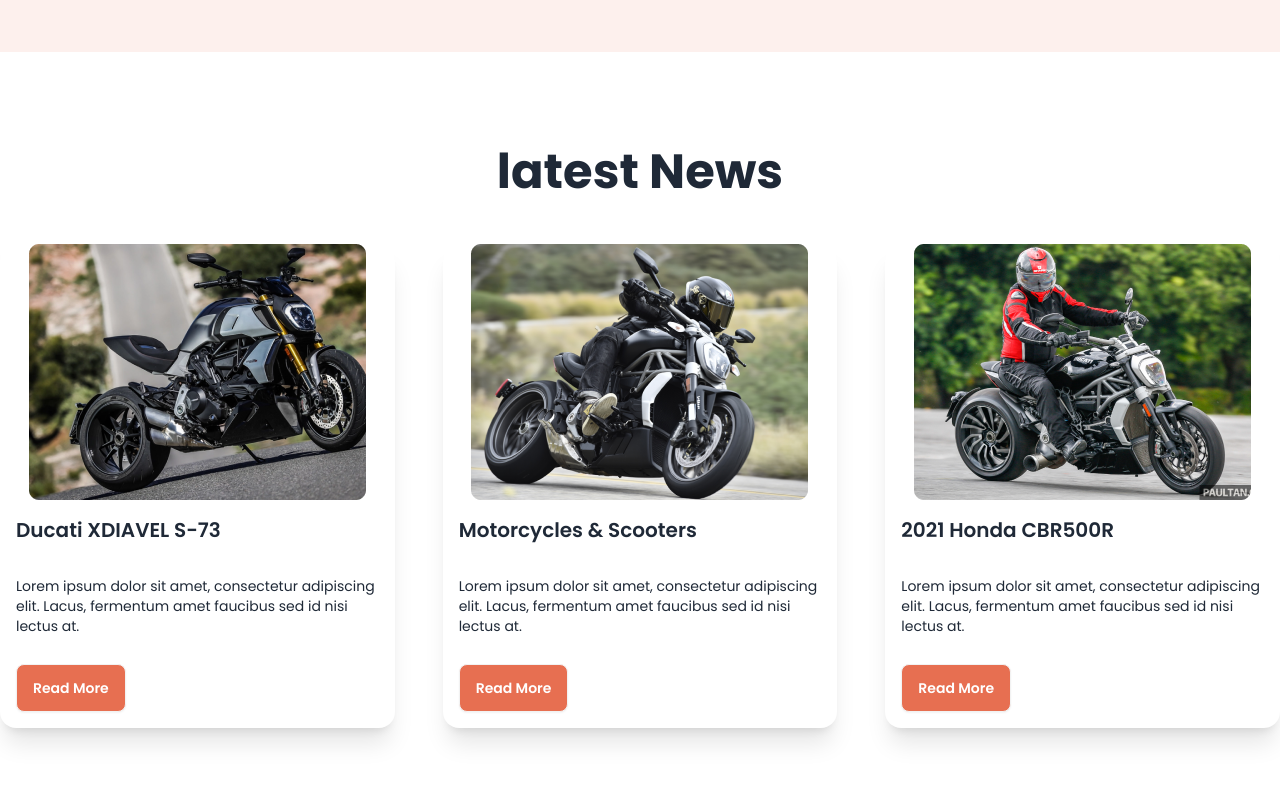
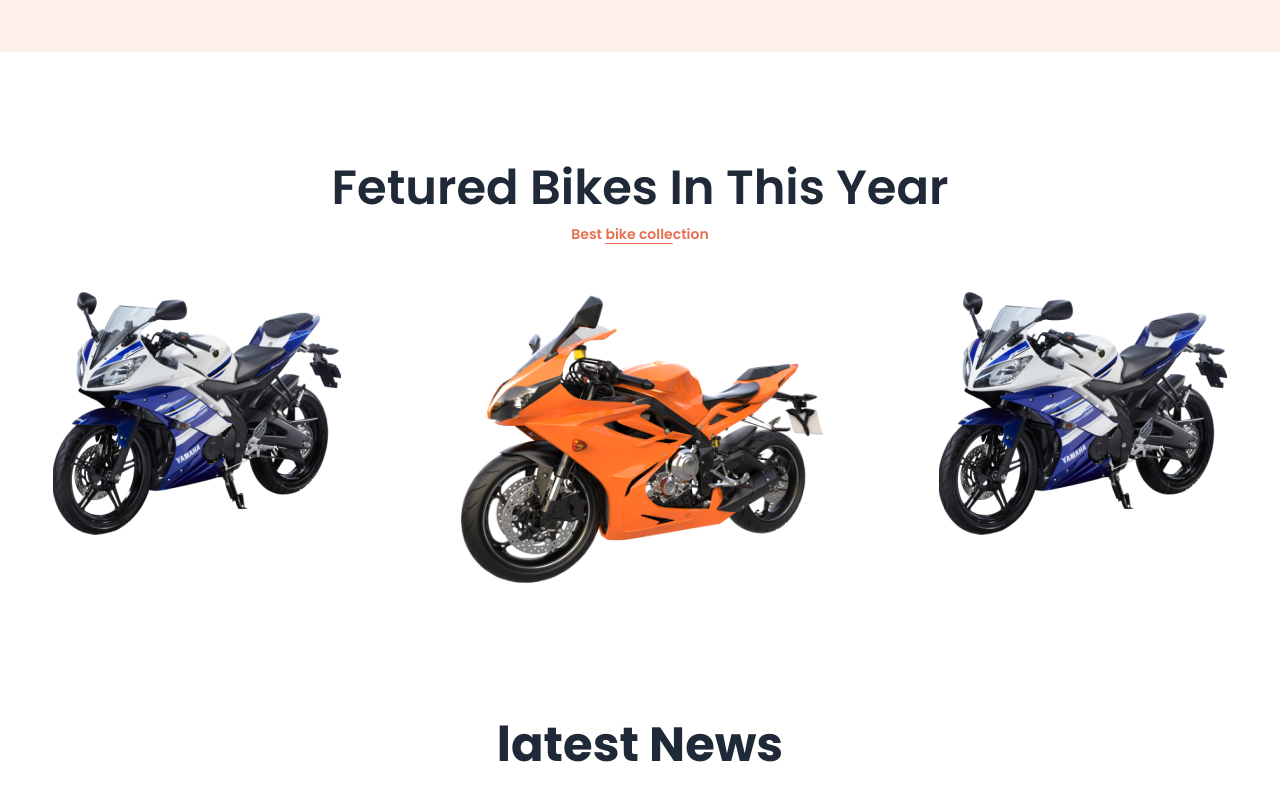
Before and after one commit to Tarek592/Biker-Zone-2.0, a plain HTML site: page index.html in a window 1280 px wide. Shown: the part 566-1366 px from the top of the page. Drawn offline with nearby package versions, Linux system fonts and the light colour scheme.

Commit message:
featured bike section complete

```diff
--- a/index.html
+++ b/index.html
@@ -162,7 +162,15 @@
     <!-- Main section -->
      <main class="md:container mx-auto">
         <!-- featured bike section -->
-         <section>
+         <section class="text-center my-20 md:my-28">
+          <h1 class="text-3xl md:text-5xl font-semibold mb-3">Fetured Bikes In This Year</h1>
+          <p class="text-sm text-bike-primary font-semibold ">Best <span class="underline  underline-offset-4">bike colle</span>ction</p>
+          <div class="grid grid-cols-1 md:grid-cols-2 lg:grid-cols-3 gap-12 justify-items-center mt-12 mb-8">
+            <img  src="images/others/feature-bike.png" alt="">
+            <img src="images/slider/bike3.png" alt="">
+            <img  src="images/others/feature-bike.png" alt="">
+
+          </div>
          </section>
          <!-- latest bike section -->
           <section class="my-24">
```
